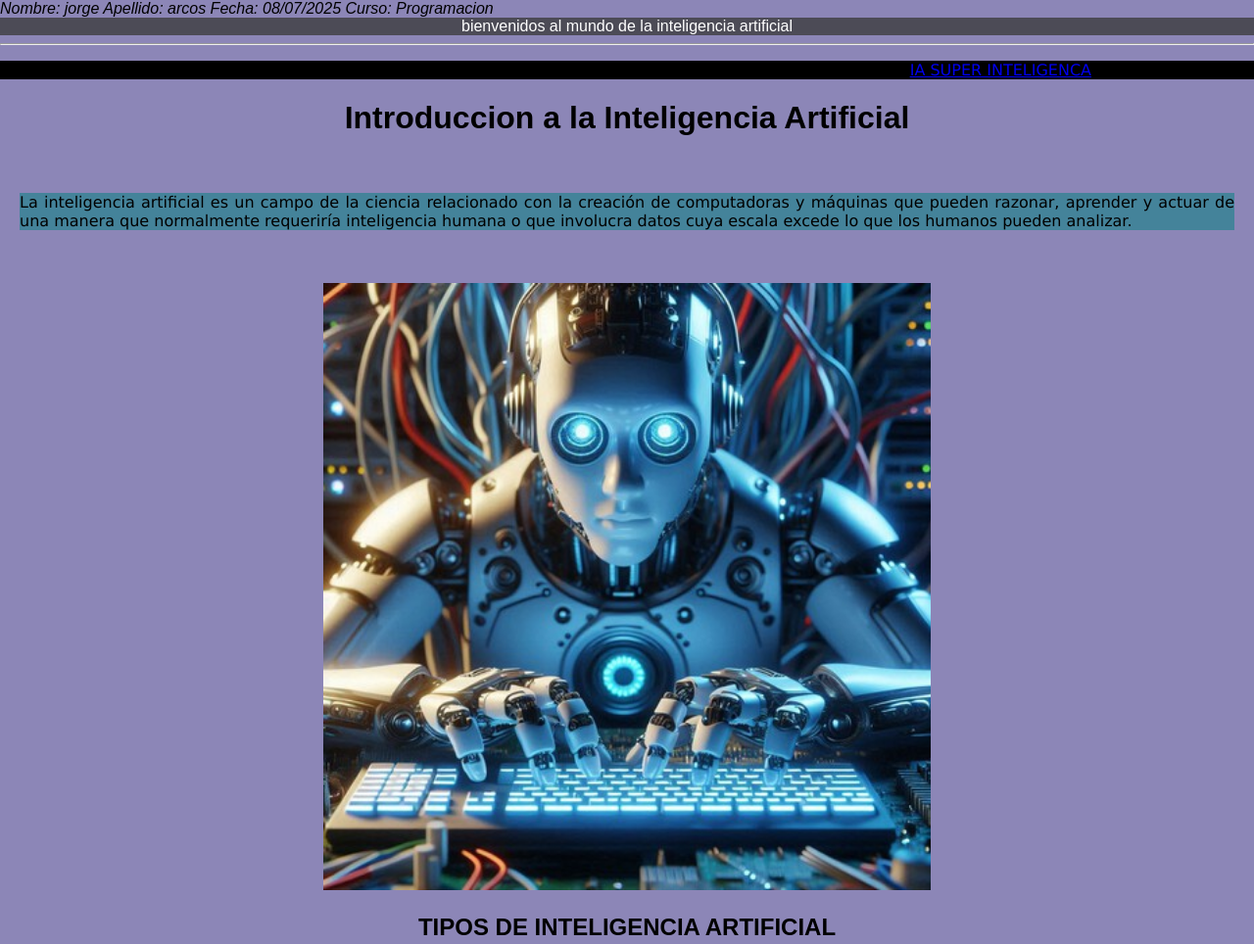
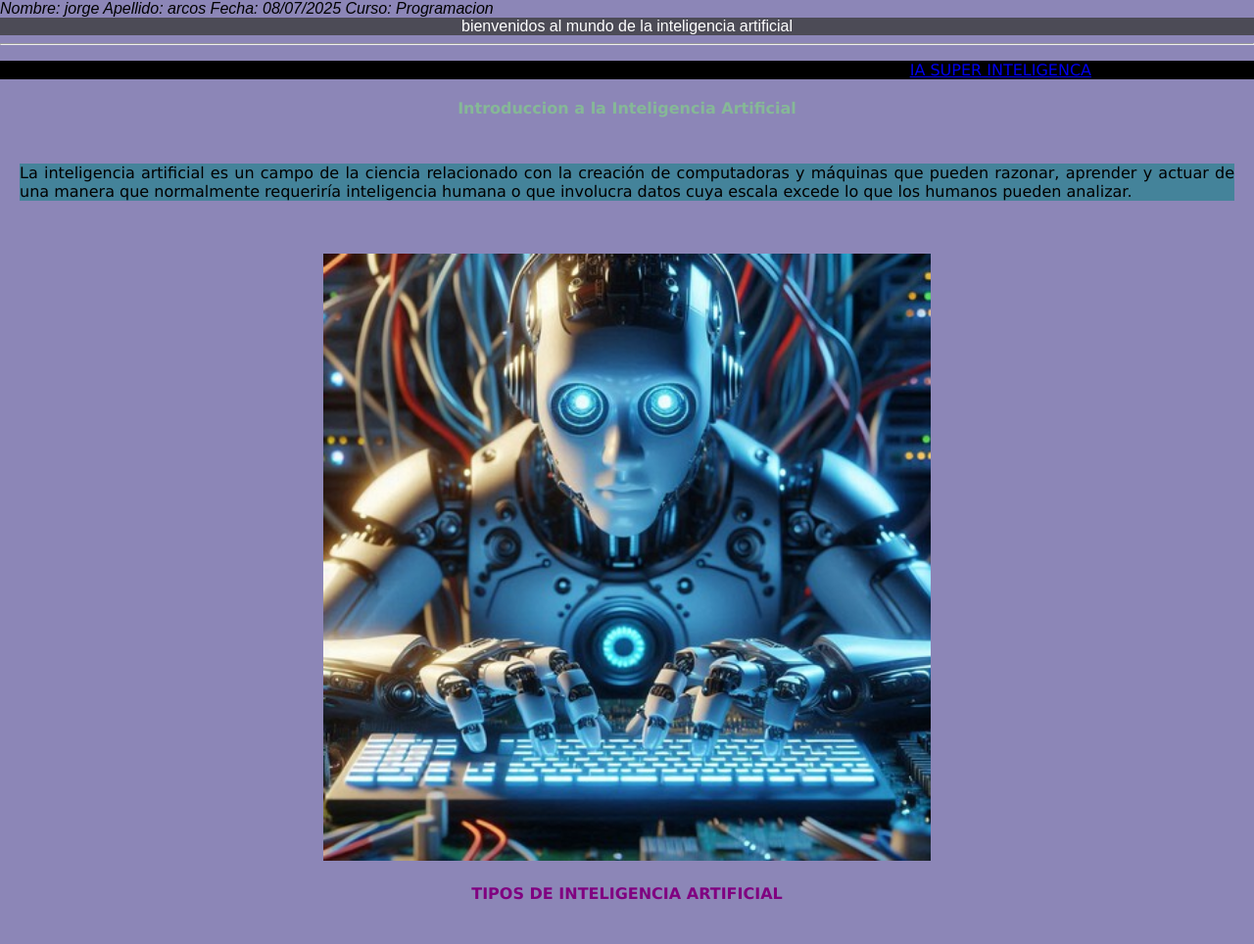
Before and after one commit to jorge35-arcos/jorgear, a plain HTML site: page index.html in a window 1280 px wide. Shown: the top 964 px of the page at 98% size. Drawn offline with Linux system fonts and the light colour scheme.

Commit message:
Actualizo index y styles

```diff
--- a/index.html
+++ b/index.html
@@ -72,7 +72,7 @@
 </section>
 
 <footer>
-    <h1>&copy;jorge arcos 2025 mi primer pagina</h1>
+    <h2>&copy;jorge arcos 2025 mi primer pagina web-</h2>
 </footer>
 <br><br>
 </body>
--- a/style.css
+++ b/style.css
@@ -45,3 +45,18 @@ p{
     padding: 0;
     margin: 0;
 }
+h1{
+    font-family: Verdana, Geneva, Tahoma, sans-serif;
+    font-size: 1em;
+    font-weight: 600px;
+    color:#86b897;
+
+}
+
+h2{
+    font-family: Verdana, Geneva, Tahoma, sans-serif;
+    font-size: 1em;
+    font-weight: 600px;
+    color: purple;
+
+}
```
